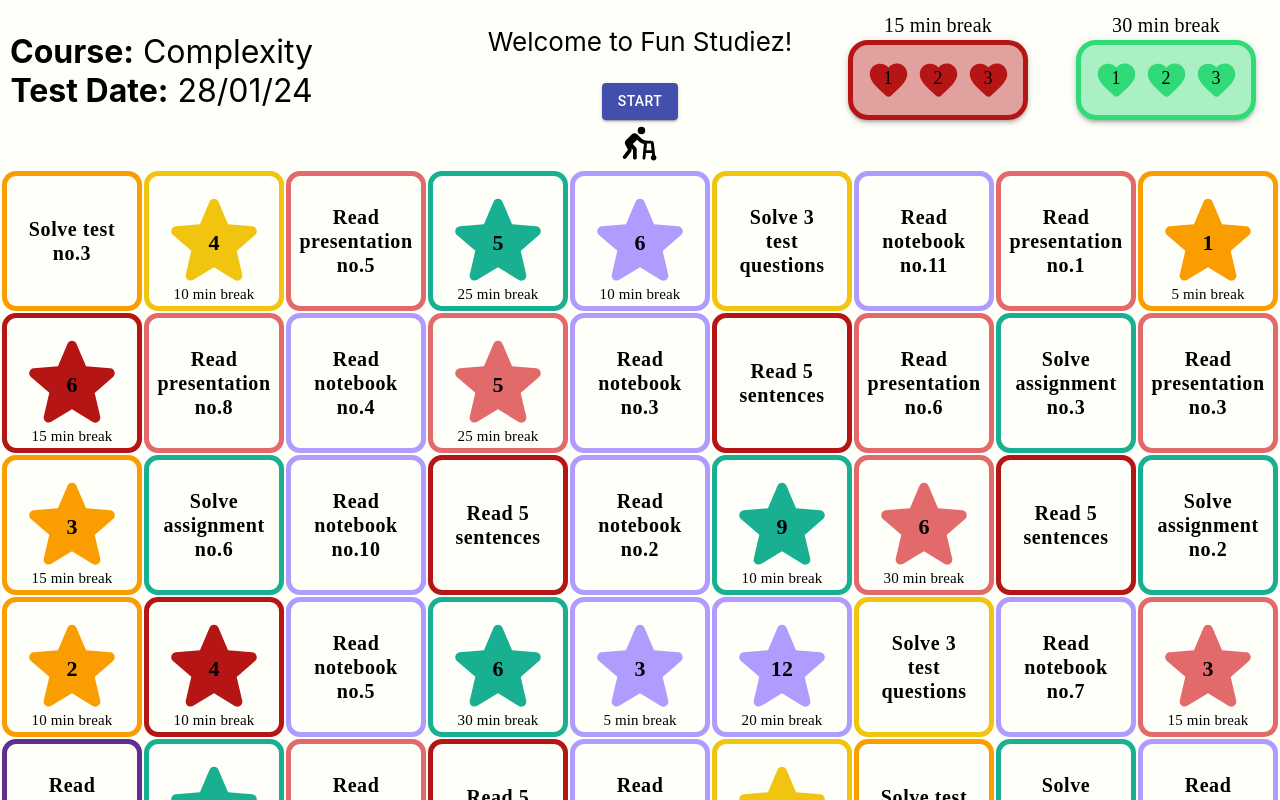
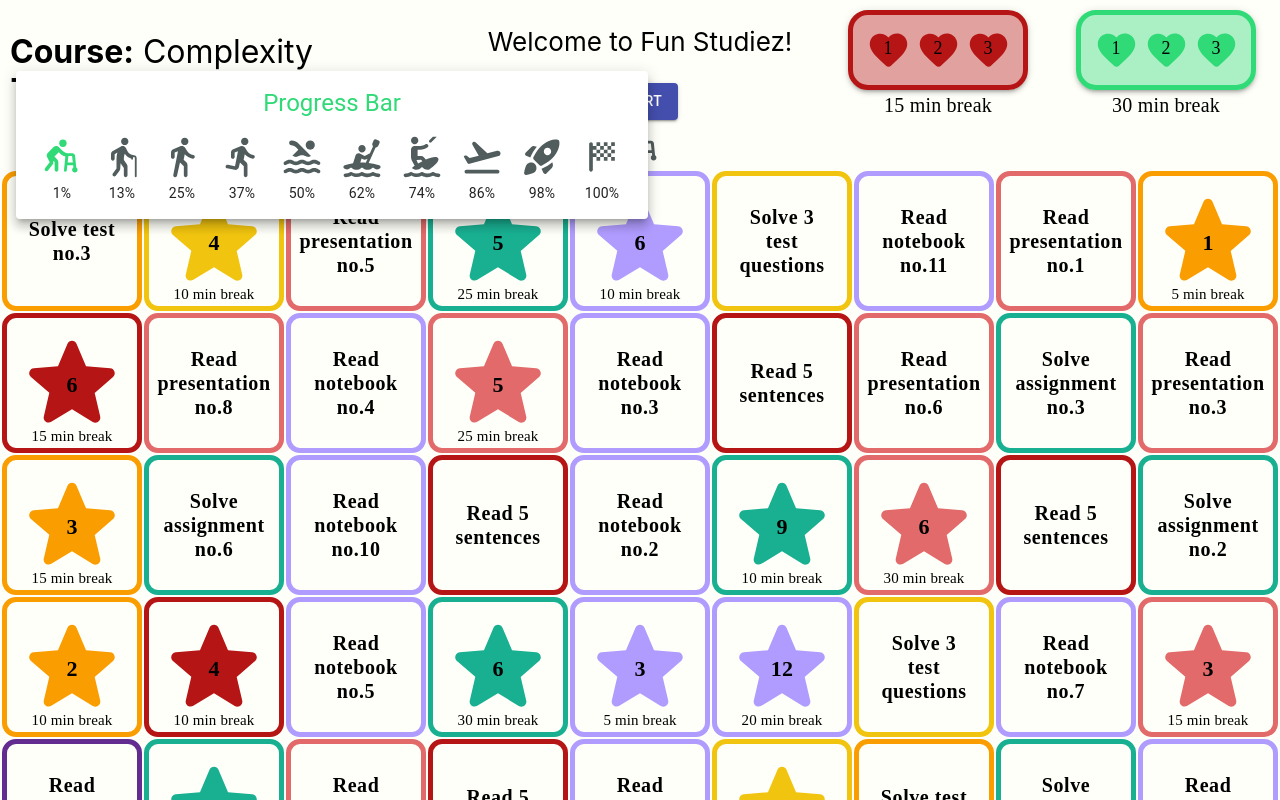
Before and after one commit to amit-erlich/FunStudiez, a React (Create React App) app: page / in a window 1280 px wide. Both pictures are taken after a click on the button 640 px from the left and 144 px from the top of the page. Shown: the top 800 px of the page. Built offline with nearby package versions, Linux system fonts and the light colour scheme.

Commit message:
added popover to progressAvatar and progress bar

```diff
--- a/src/App.js
+++ b/src/App.js
@@ -93,7 +93,7 @@ function App() {
         <Button variant='contained' style={{ backgroundColor: theme.palette.darkBlue }} onClick={handleClick}>
           start
         </Button>
-        <ProgressAvatar index={progressIndex} />
+        <ProgressAvatar index={progressIndex} wholeNumber={squareNumber} />
         <SquaresPanel updateSquareNumber={updateUncoloredSquareNumber} onClickSquare={increaseOrDecreaseSquareNumber} onClickStarSquare={handleStarSquareClicked} />
       </header>
     </div>
--- a/src/components/HeartsBar.js
+++ b/src/components/HeartsBar.js
@@ -33,12 +33,6 @@ const HeartsBar = ({
 
     return (
         <Container>
-            <Typography style={{
-                fontSize: '20px',
-                fontFamily: 'cursive',
-                }}>
-                    {text}
-            </Typography>
             <Paper elevation={3} style={{
                 padding: '10px',
                 border: `5px solid ${color}`,
@@ -50,6 +44,12 @@ const HeartsBar = ({
                     {hearts}
                 </Grid>
             </Paper>
+            <Typography style={{
+                fontSize: '20px',
+                fontFamily: 'cursive',
+                }}>
+                    {text}
+            </Typography>
         </Container>
     );
 };
--- a/src/components/ProgressAvatar.js
+++ b/src/components/ProgressAvatar.js
@@ -1,7 +1,7 @@
 import React, { useState } from 'react';
 import { styled } from '@mui/system';
 import { useTheme } from '@mui/material/styles';
-import { Typography, IconButton } from '@mui/material';
+import { Typography, IconButton, Popover, Stepper, Step, StepLabel, StepConnector } from '@mui/material';
 
 import ManRoundedIcon from '@mui/icons-material/ManRounded'; // ?
 import AssistWalkerRoundedIcon from '@mui/icons-material/AssistWalkerRounded';
@@ -66,23 +66,90 @@ const CustomButton = styled(IconButton)(({ borderColor }) => ({
     SportsScoreRoundedIcon,
   ];
 
-  const ProgressAvatar = ({ index }) => {
+  const ProgressAvatar = ({ index, wholeNumber }) => {
     const theme = useTheme();
+    const [anchorEl, setAnchorEl] = useState(null);
 
-    const handleButtonClick = () => {
-      //updateProgressIndex();
+    const handleButtonClick = (event) => {
+      setAnchorEl(event.currentTarget);
+    };
+
+    const handleClosePopover = () => {
+      setAnchorEl(null);
     };
 
     const CurrentIcon = progressIcons[index];
+    const isOpen = Boolean(anchorEl);
+
+    const tenPercent = Math.ceil((wholeNumber - 1) / 9);
+    console.log(`tenPercent = ${tenPercent}`);
+    console.log(`wholeNumber = ${wholeNumber}`);
 
     return (
-      <CustomButton
-        variant="outlined"
-        borderColor={theme.palette['black']}
-        //onClick={handleButtonClick}
-      >
-          <CurrentIcon style={{ color: theme.palette['black'], fontSize: '45px' }} />
-      </CustomButton>
+      <>
+        <CustomButton
+          variant="outlined"
+          borderColor={theme.palette['gray']}
+          onClick={handleButtonClick}
+        >
+            <CurrentIcon style={{ color: theme.palette['gray'], fontSize: '45px' }} />
+        </CustomButton>
+        <Popover
+          open={isOpen}
+          anchorEl={anchorEl}
+          onClose={handleClosePopover}
+          anchorOrigin={{
+            vertical: 'center',
+            horizontal: 'left',
+          }}
+          transformOrigin={{
+            vertical: 'center',
+            horizontal: 'right',
+          }}
+        >
+          <Typography
+            variant="h5"
+            component="h2"
+            style={{
+              textAlign: 'center',
+              marginTop: '16px',
+              color: theme.palette['green']
+            }}
+          >
+            Progress Bar
+          </Typography>
+          <div style={{ padding: '16px', position: 'relative' }}>
+            <Stepper alternativeLabel activeStep={index} connector={<StepConnector style={{ display: 'none' }} />} nonLinear>
+              {progressIcons.map((Icon, i) => (
+                <Step key={i}>
+                  <StepLabel
+                    icon={
+                      <div
+                        style={{
+                          display: 'flex',
+                          flexDirection: 'column',
+                          alignItems: 'center',
+                        }}
+                      >
+                        <Icon style={{ color: i <= index ? theme.palette['green'] : theme.palette['gray'], fontSize: '44px' }} />
+                        <Typography
+                          variant="body2"
+                          style={{
+                            textAlign: 'center',
+                            marginTop: '4px',
+                          }}
+                        >
+                          {i === 9 ? '100%' : Math.floor(((tenPercent * i + 1) / wholeNumber) * 100) + '%'}
+                        </Typography>
+                      </div>
+                    }
+                  />
+                </Step>
+              ))}
+            </Stepper>
+          </div>
+        </Popover>
+      </>
     );
   };
 
```
